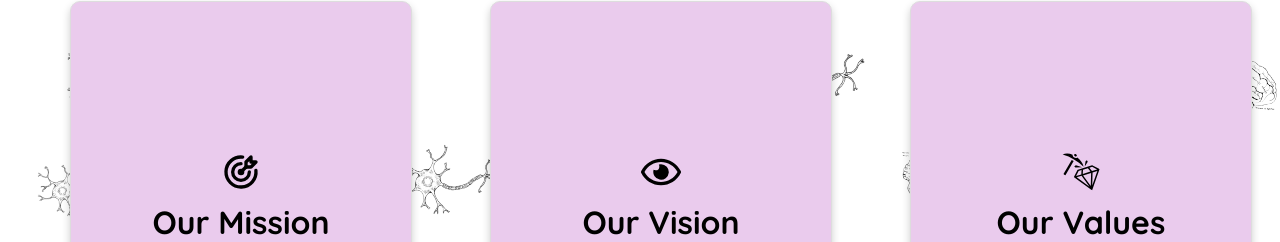
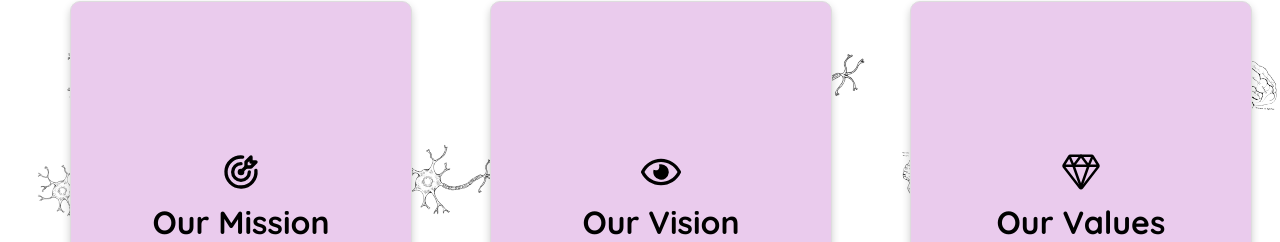
Before and after one commit to shre0700/Baldmann, a React (Create React App) app in the folder client/baldmann/: page / in a window 1280 px wide. Shown: the part 1679-1921 px from the top of the page. Built offline with nearby package versions, Linux system fonts and the light colour scheme; a web font is replaced by a local one.

Commit message:
Update AboutUs.jsx

```diff
--- a/client/baldmann/src/pages/AboutUs.jsx
+++ b/client/baldmann/src/pages/AboutUs.jsx
@@ -2,7 +2,7 @@ import React from "react";
 import './AboutUs.css';
 import { TbTargetArrow } from "react-icons/tb";
 import { FaRegEye } from "react-icons/fa";
-import { GiDiamondHard } from "react-icons/gi";
+import { IoDiamondOutline } from "react-icons/io5";
 
 const AboutUs = () => {
     return (
@@ -35,7 +35,7 @@ const AboutUs = () => {
             <div className="flip-card">
                 <div className="flip-card-inner">
                     <div className="flip-card-front">
-                        <GiDiamondHard size={40} />
+                        <IoDiamondOutline size ={40}/>
                         <p className="card-title">Our Values</p>
                     </div>
                     <div className="flip-card-back">
```
